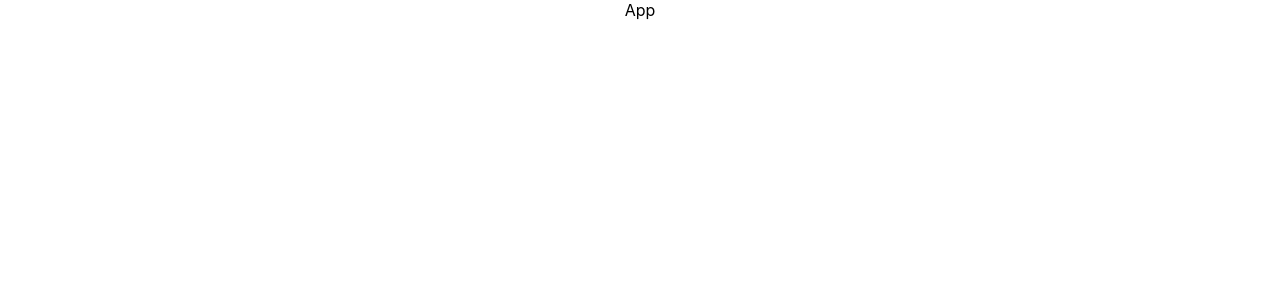
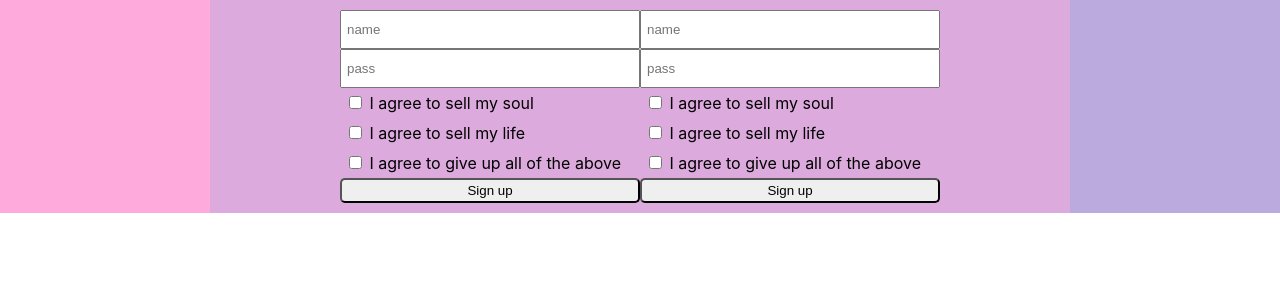
Before and after one commit to Evelyn-ZYW/Evelyn-Frontend, a React (Create React App) app in the folder review/: page / in a window 1280 px wide. Shown: the top 300 px of the page. Built offline with nearby package versions, Linux system fonts and the light colour scheme.

Commit message:
comps, pages, props, handlers

```diff
--- a/review/src/App.js
+++ b/review/src/App.js
@@ -1,9 +1,14 @@
 import './App.scss';
+// import Form from './comps/Form';
+import Main from 'pages/main';
 
 function App() {
   return (
     <div className="App">
-      App
+      {/* <Form />
+      <Form width="1000px" height="400px" />
+      <Form width="1000px" bgcolor="red"/> */}
+      <Main />
     </div>
   );
 }
--- a/review/src/App.scss
+++ b/review/src/App.scss
@@ -1,3 +1,8 @@
 .App {
-  text-align: center;
+  // text-align: center;
+  width: 100vw;
+  height: 100vh;
 }
+
+//below step is to use scss on the imported page
+@import "./pages/main/main.scss";
--- /dev/null
+++ b/review/src/comps/Form/index.js
@@ -0,0 +1,59 @@
+import React from 'react';
+import styled from 'styled-components';
+
+const Container = styled.div`
+    min-width: ${props=>props.width?props.width:"300px"};
+    min-height: ${props=>props.height?props.height:"100px"};
+    max-width: ${props=>props.width?props.width:"50%"};
+    max-height: ${props=>props.height?props.height:"300px"};
+    display: flex;
+    flex-direction: column;
+
+    ${props=>props.bgcolor && "background-color:"+props.bgcolor+";"}
+    & > span {
+        margin: 5px;
+    }
+`;
+const FormInput = styled.input`
+    min-height: 25px;
+    padding: 5px;
+`;
+const FormButton = styled.button`
+    border-radius: 5px;
+    min-height: 25px;
+`;
+const FormCheckbox = styled.input.attrs({ type: 'checkbox' })``;
+
+//'onFormComplete' & 'onContainerSelect' are Handlers.
+//They are to capture the effects after clicked on the button or container
+//The 2 interactions I want to capture is when I click on the container and the button
+const Form = ({name, width, height, bgcolor, onFormComplete, onContainerSelect}) => {
+    return <Container onClick={()=>{
+        onContainerSelect(name)
+    }} width={width} height={height} bgcolor={bgcolor}>
+        <FormInput type='text' placeholder='name' />
+        <FormInput type='password' placeholder='pass' />
+        <span>
+            <FormCheckbox /> I agree to sell my soul
+        </span>
+        <span>
+            <FormCheckbox /> I agree to sell my life
+        </span>
+        <span>
+            <FormCheckbox /> I agree to give up all of the above
+        </span>
+        <FormButton onClick={()=>{
+            onFormComplete()
+        }}>Sign up</FormButton>
+    </Container>
+}
+
+Form.defaultProps = {
+    width: null,
+    height: null,
+    bgcolor: null,
+    //onFormComplete & onContainerSelect by default is gonna be an empty function
+    onFormComplete: ()=>{},
+    onContainerSelect: ()=>{}
+}
+export default Form;
--- /dev/null
+++ b/review/src/pages/main/index.js
@@ -0,0 +1,32 @@
+import React from 'react';
+// import Form from '../../comps/Form'; | //this will get tiring and confusing, below is another way to import
+import Form from 'comps/Form';
+
+const Main = () => {
+
+    const HandleContainerSelect = (name) => {
+        alert("clicked container "+name);
+    }
+
+    const HandleFormComplete = () => {
+
+    }
+
+    return <div className="main">
+        <div className="left"></div>
+        <div className="content">
+            <Form
+                onContainerSelect={HandleContainerSelect}
+                onFormComplete={HandleFormComplete}
+                name="register"
+            />
+            <Form
+                onContainerSelect={HandleContainerSelect}
+                onFormComplete={HandleFormComplete}
+                name="signup"
+            />
+        </div>
+        <div className="right"></div>
+    </div>
+}
+export default Main;
--- /dev/null
+++ b/review/src/pages/main/main.scss
@@ -0,0 +1,20 @@
+.main {
+    display: flex;
+    & > div {
+        flex: 1;
+    }
+    .left {
+        background-color: #fad;
+    }
+    .content {
+        background-color: #dad;
+        display: flex;
+        justify-content: center;
+        align-items: center;
+        padding: 10px;
+        flex: 4;
+    }
+    .right {
+        background-color: #bad;
+    }
+}
```
Also changed, not shown: review/jsconfig.json (added, +8 -0 lines), 1 other file (tests, documents, lock files or other folders).
